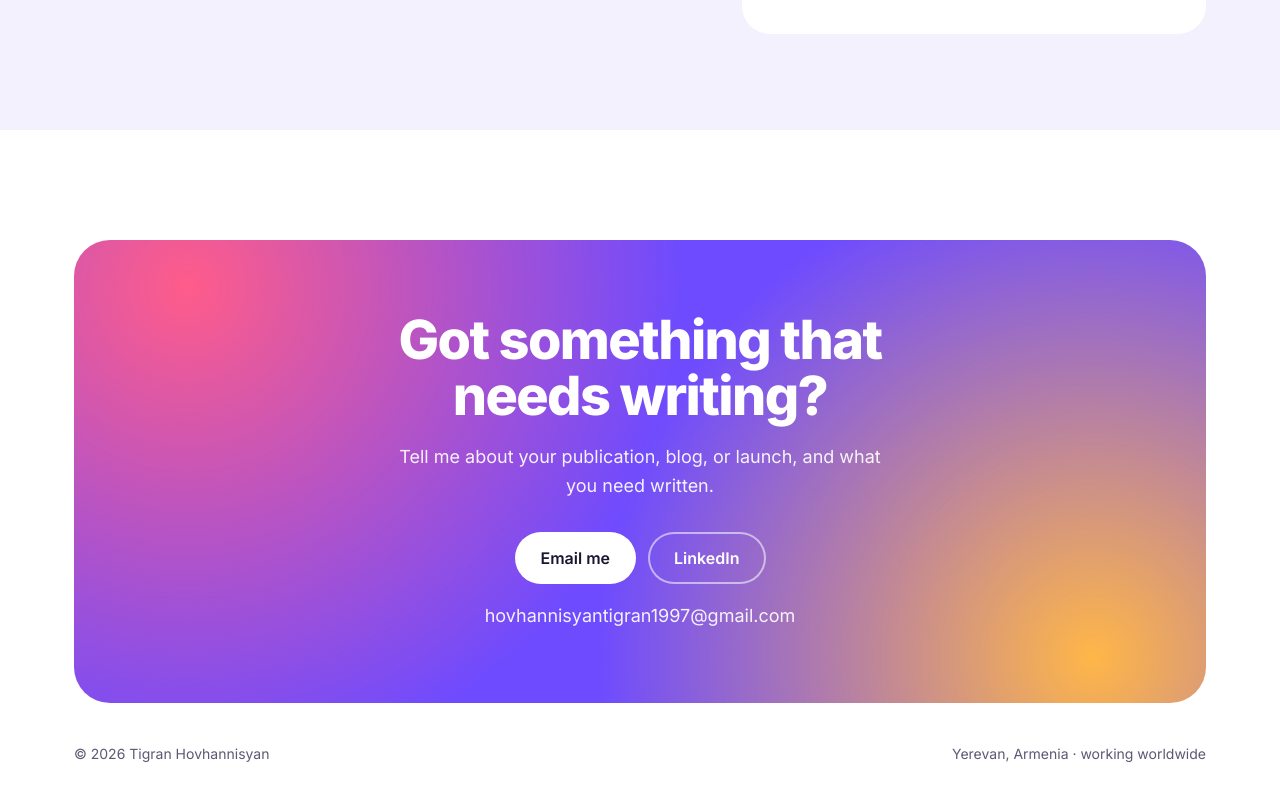
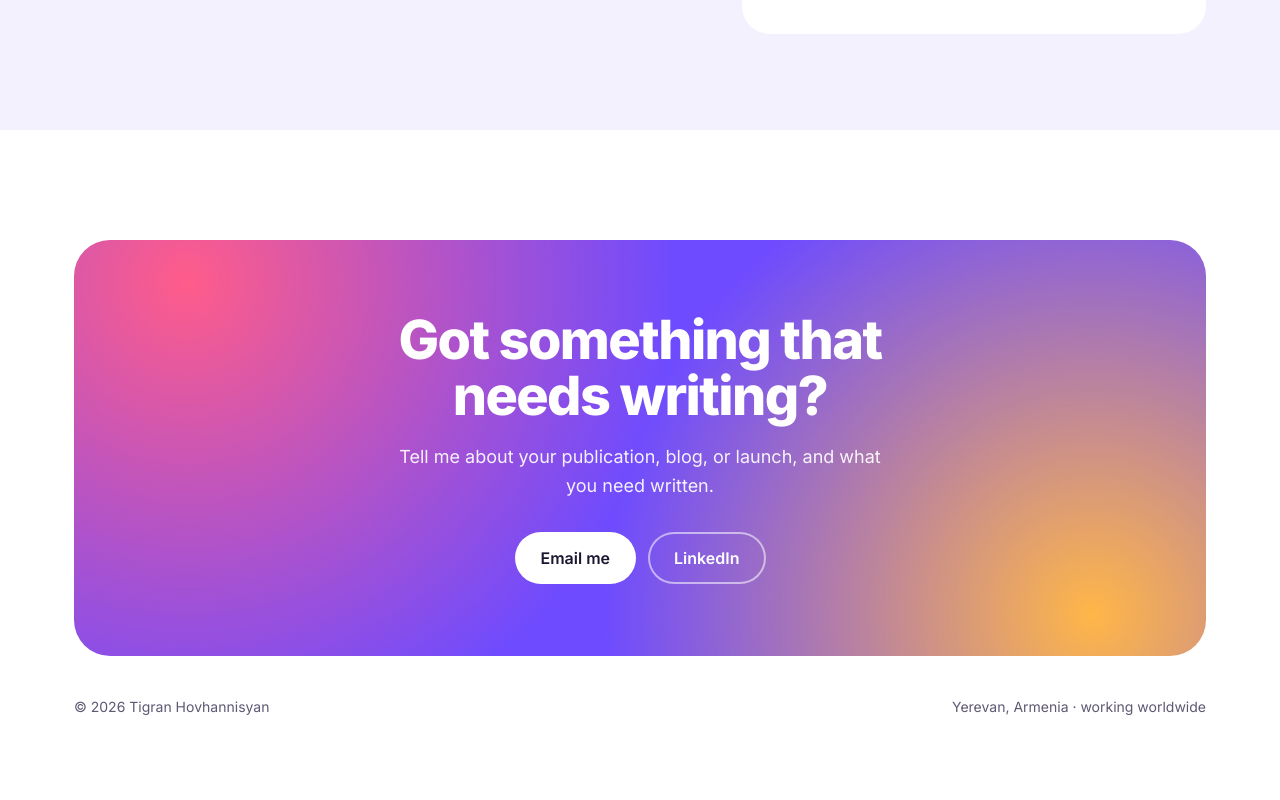
Before and after one commit to hovhannisyantigran1997-boop/Portfolio, a Next.js app: page / in a window 1280 px wide. Shown: the part 3075-3875 px from the top of the page. After the commit the page ends 3842 px from the top, so only its background shows below. Built offline with nearby package versions, Linux system fonts and the light colour scheme.

Commit message:
Add files via upload

```diff
--- a/app/page.tsx
+++ b/app/page.tsx
@@ -157,7 +157,6 @@ export default function Home() {
                 <a key={s.label} className="btn btn-ghost" href={s.href} target="_blank" rel="noreferrer">{s.label}</a>
               ))}
             </div>
-            <p className="contact-mail">{site.email}</p>
           </div>
         </section>
       </main>
```
